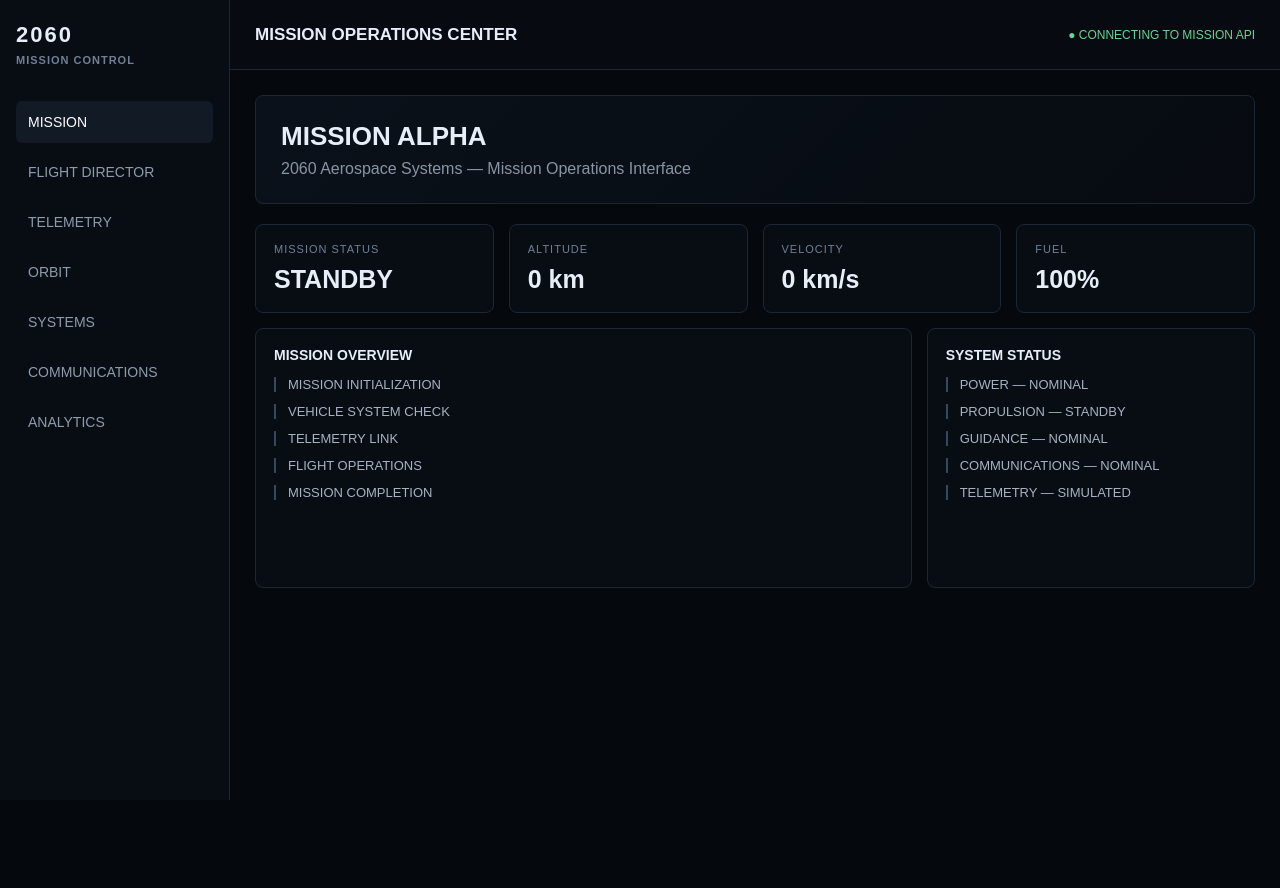
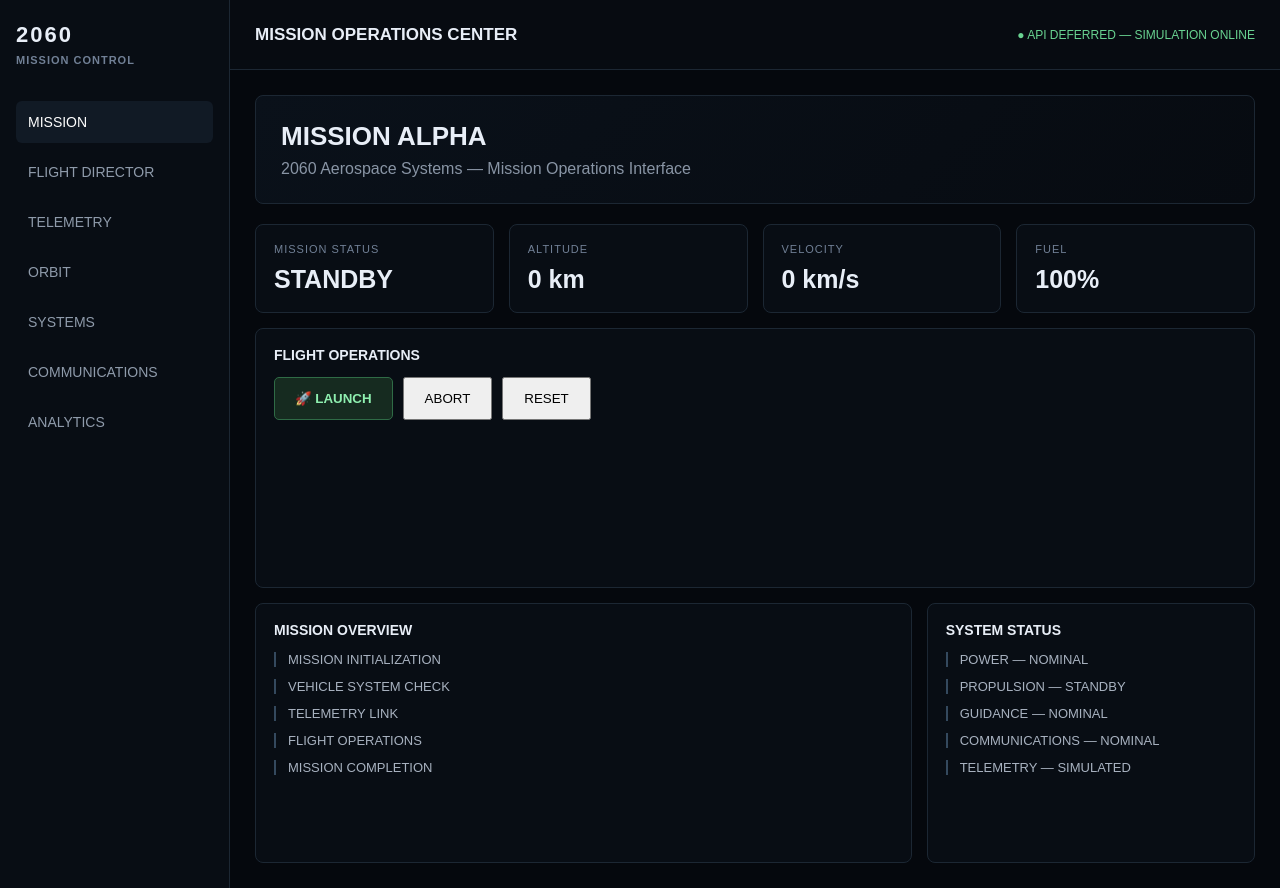
Before and after one commit to kenyatothestar/2060-aerospace-company-, a website: page frontend/index.html in a window 1280 px wide. Before the commit the page ends 800 px from the top, so only its background shows below. Drawn offline with Linux system fonts and the light colour scheme.

Commit message:
Fix Mission Control flight operation controls

```diff
--- a/frontend/index.html
+++ b/frontend/index.html
@@ -194,6 +194,14 @@ body {
     grid-template-columns: 1fr;
   }
 }
+
+#launchBtn {
+  background: #162b20;
+  color: #8ff0b0;
+  border: 1px solid #2f6b46;
+  border-radius: 5px;
+  font-weight: bold;
+}
 </style>
 </head>
 
@@ -223,7 +231,7 @@ body {
     <header class="topbar">
       <div class="title">MISSION OPERATIONS CENTER</div>
       <div class="status" id="apiStatus">
-        ● CONNECTING TO MISSION API
+        ● API DEFERRED — SIMULATION ONLINE
       </div>
     </header>
 
@@ -258,7 +266,23 @@ body {
 
       </div>
 
-      <div class="panel-grid">
+
+<div class="panel" id="flightControls" style="margin-top:15px;">
+  <h3>FLIGHT OPERATIONS</h3>
+  <div style="display:flex;gap:10px;flex-wrap:wrap;">
+    <button id="launchBtn" onclick="launchMission()" style="padding:12px 20px;cursor:pointer;">
+      🚀 LAUNCH
+    </button>
+    <button onclick="abortMission()" style="padding:12px 20px;cursor:pointer;">
+      ABORT
+    </button>
+    <button onclick="resetMission()" style="padding:12px 20px;cursor:pointer;">
+      RESET
+    </button>
+  </div>
+</div>
+
+<div class="panel-grid">
 
         <div class="panel">
           <h3>MISSION OVERVIEW</h3>
```
